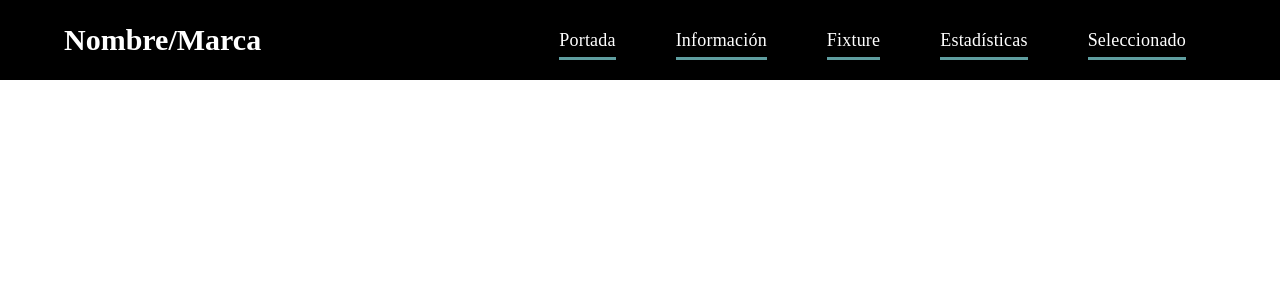
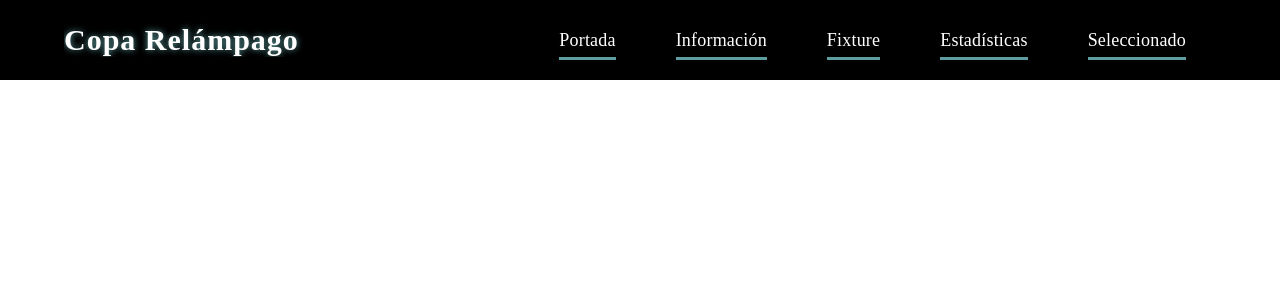
Before and after one commit to Maximiliano-Pereyra/Copa-relampago, a React (Create React App) app: page / in a window 1280 px wide. Shown: the top 300 px of the page. Built offline with nearby package versions, Linux system fonts and the light colour scheme.

Commit message:
probando estilos

```diff
--- a/src/componentes/navegador/Navegador.js
+++ b/src/componentes/navegador/Navegador.js
@@ -5,7 +5,7 @@ import { FontAwesomeIcon } from "@fortawesome/react-fontawesome";
 export default function Navegador(){
     return(
         <div className="ContenedorNavegador">
-            <h1 className="TituloNavegador">Nombre/Marca</h1>
+            <h1 className="TituloNavegador">Copa Relámpago</h1>
             <ul className="ListaNavegador">
                 <li className="LineaNavegador"><a className="NavegadorSecciones">Portada</a></li>
                 <li className="LineaNavegador"><a className="NavegadorSecciones">Información</a>
--- a/src/componentes/navegador/navegador.css
+++ b/src/componentes/navegador/navegador.css
@@ -11,6 +11,8 @@
     overflow: hidden;
     font-size: 28px;
     color: rgba(255,255,255,.70);
+    text-shadow: 0 0 0.2em cadetblue;
+    letter-spacing: 1px;
   }
 
   /* Animation */
```
